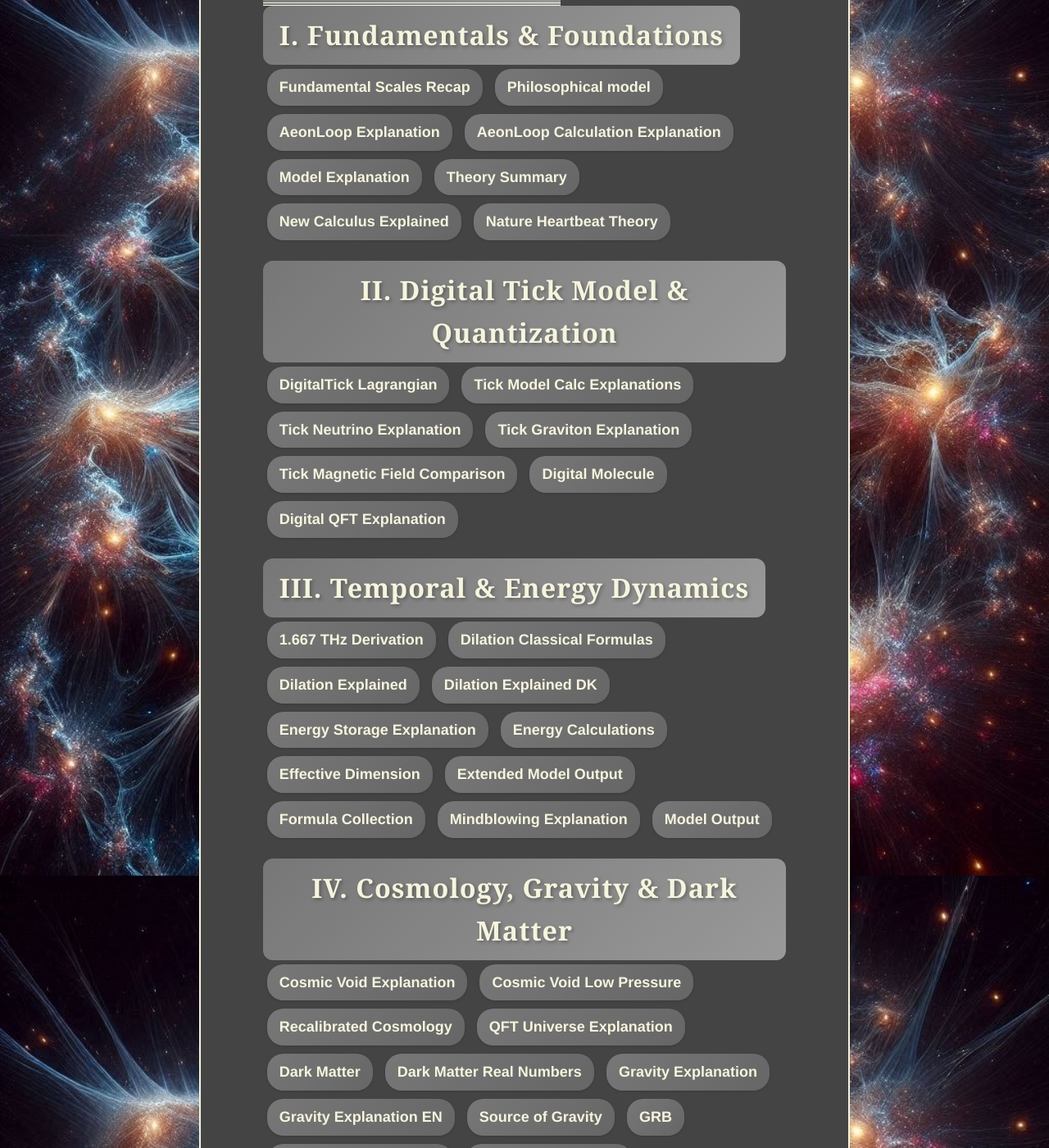
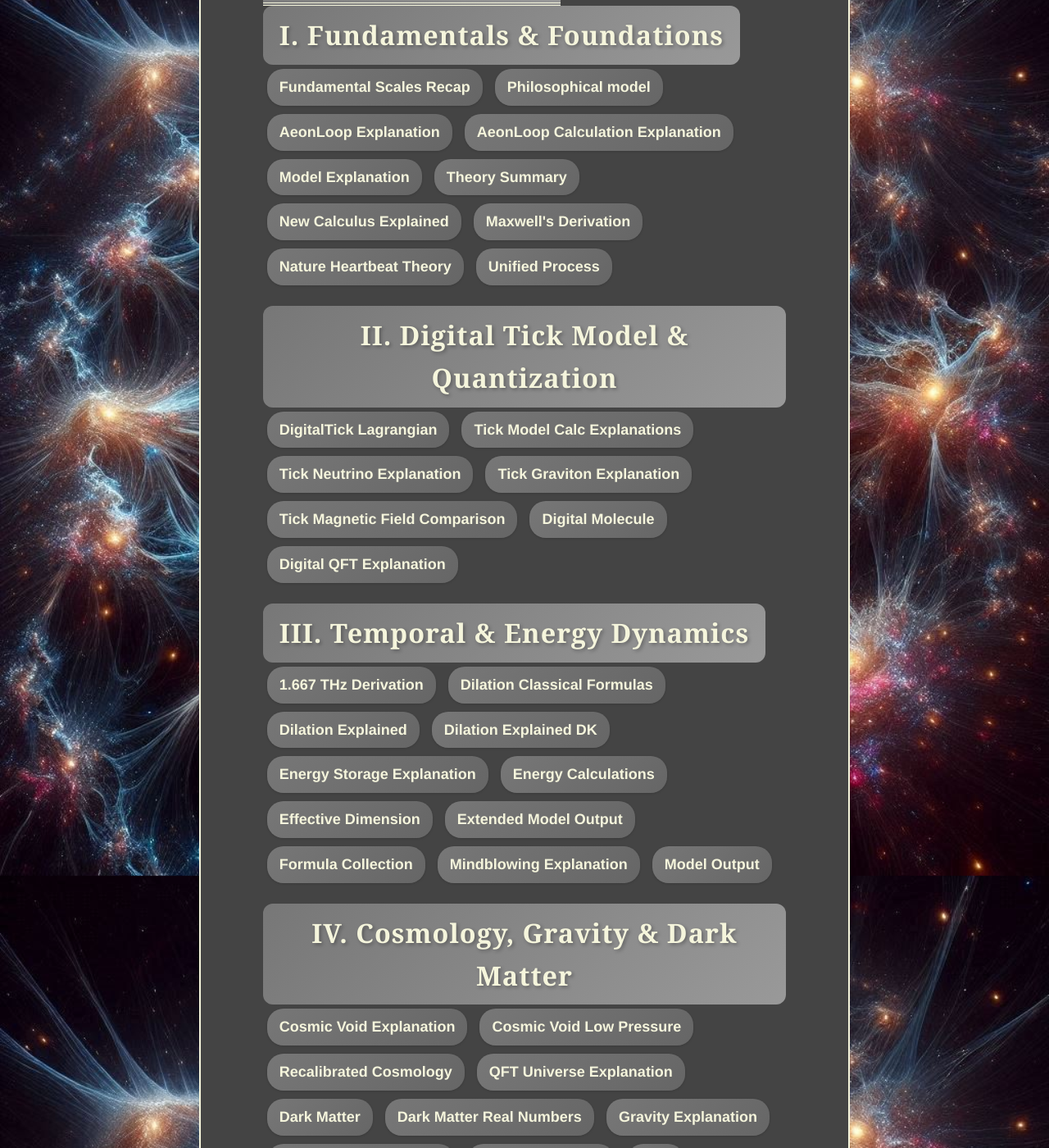
Before and after one commit to CosmicReplicator/AeonLoop, a Jekyll site: the page built from Papers/index.html, in a window 1280 px wide and 1400 px high, scrolled down 212 px. Shown: the whole window at 82% size. Built offline with Jekyll 4.4.1, drawn with Linux system fonts in a browser that asks for light colours; some of the changed text lies outside the part shown.

Commit message:
Update index.html

```diff
--- a/Papers/index.html
+++ b/Papers/index.html
@@ -16,7 +16,9 @@
   <a class="button" href="model_explanation.html" target="_blank">Model Explanation</a>
   <a class="button" href="theory_summary.html" target="_blank">Theory Summary</a>
   <a class="button" href="new_calculus_explained.html" target="_blank">New Calculus Explained</a>
+  <a class="button" href="Maxwells_Derivation.html" target="_blank">Maxwell's Derivation</a>
   <a class="button" href="Nature_Heartbeat_Theory.html" target="_blank">Nature Heartbeat Theory</a>
+  <a class="button" href="UnifiedProcess.html" target="_blank">Unified Process</a>
 </div>
 
 <h2>II. Digital Tick Model & Quantization</h2>
@@ -60,7 +62,6 @@
   <a class="button" href="bh_collision_explained.html" target="_blank">BH Collision Explained</a>
   <a class="button" href="bh_light_and_collision_explained.html" target="_blank">BH Light & Collision</a>
   <a class="button" href="Unified_BlackHole_Explanation.html" target="_blank">Unified BlackHole Explanation</a>
-  <a class="button" href="UnifiedProcess.html" target="_blank">Unified Process</a>
 </div>
 
 <h2>V. Particle & Neutrino Physics</h2>
@@ -82,7 +83,6 @@
 <h2>VII. Miscellaneous & Overarching Concepts</h2>
 <div class="button-container">
   <a class="button" href="Delayed-Choice.html" target="_blank">Delayed Choice</a>
-  <a class="button" href="Maxwells_Derivation.html" target="_blank">Maxwell's Derivation</a>
   <a class="button" href="The%20Magical%20Code%20of%20the%20Universe.html" target="_blank">The Magical Code of the Universe</a>
   <a class="button" href="simulation_output.html" target="_blank">Simulation Output</a>
 </div>
```
